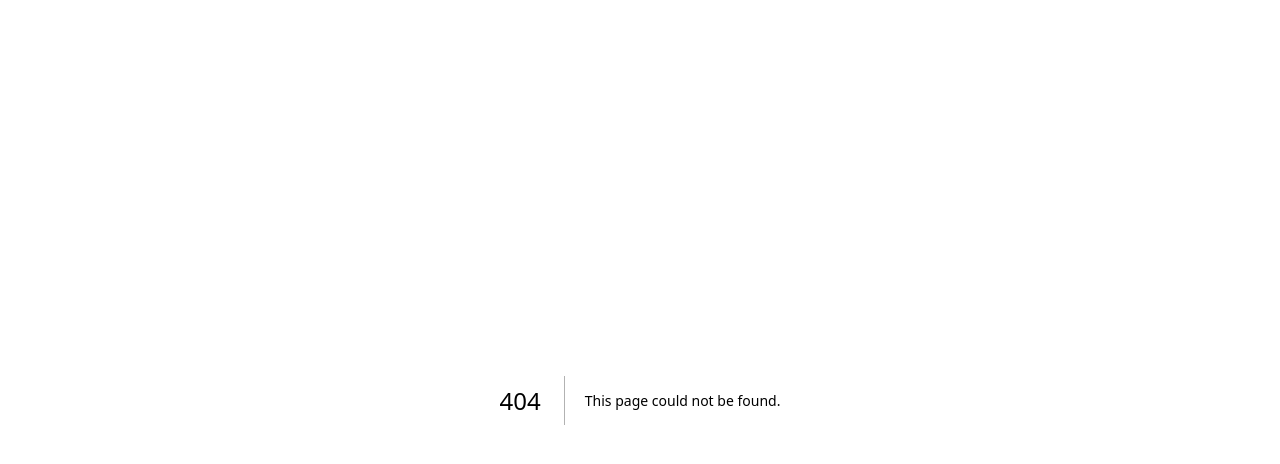
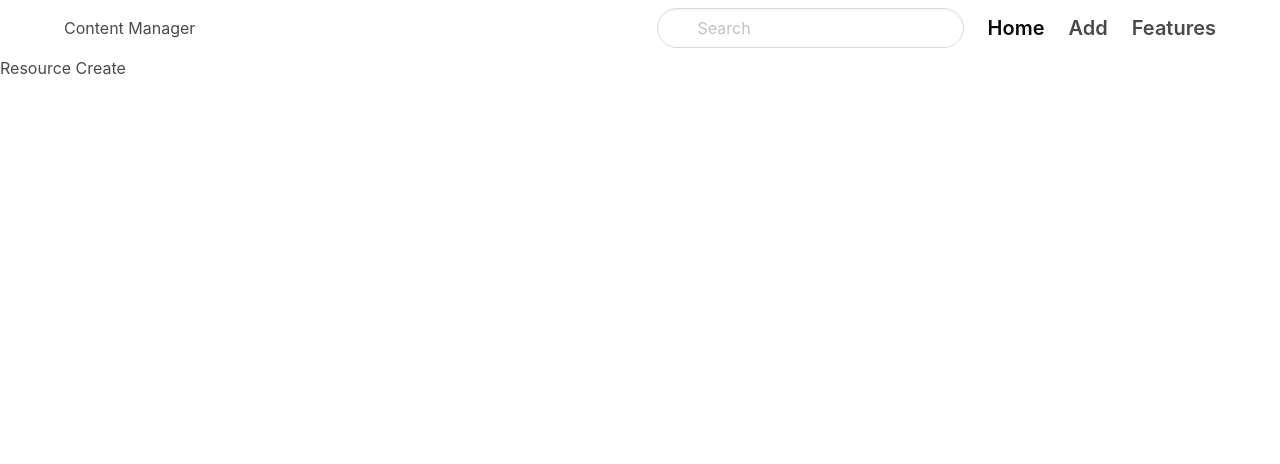
Before and after one commit to dmunoz-10/content-manager-web, a Next.js app: page /resources/new in a window 1280 px wide. Before the commit this address had no page. Shown: the top 464 px of the page. Built offline with nearby package versions, Linux system fonts and the light colour scheme.

Commit message:
Adds the resource new page and adds the link in the navbar

```diff
--- a/src/components/Navbar.tsx
+++ b/src/components/Navbar.tsx
@@ -1,13 +1,16 @@
 import { FC } from "react"
+import Link from "next/link"
 
 const Navbar: FC = () => {
   return (
     <nav className="navbar">
       <div className="container">
         <div className="navbar-brand">
-          <a className="navbar-item" href="../">
+          <Link href="/" legacyBehavior>
+            <a className="navbar-item">
               <h1>Content Manager</h1>
             </a>
+          </Link>
           <span className="navbar-burger burger" data-target="navbarMenu">
             <span></span>
             <span></span>
@@ -24,12 +27,16 @@ const Navbar: FC = () => {
                 </span>
               </div>
             </div>
+            <Link href="/" legacyBehavior>
               <a className="navbar-item is-active is-size-5 has-text-weight-semibold">
                 Home
               </a>
+            </Link>
+            <Link href="/resources/new" legacyBehavior>
               <a className="navbar-item is-size-5 has-text-weight-semibold">
-              Examples
+                Add
               </a>
+            </Link>
             <a className="navbar-item is-size-5 has-text-weight-semibold">
               Features
             </a>
--- /dev/null
+++ b/src/pages/resources/new.tsx
@@ -0,0 +1,12 @@
+import { FC } from "react"
+import Layout from "@/components/Layout"
+
+const ResourceCreate: FC = () => {
+  return (
+    <Layout>
+      <span>Resource Create</span>
+    </Layout>
+  )
+}
+
+export default ResourceCreate
```
Lines whose indentation alone changed are shown as unchanged.
